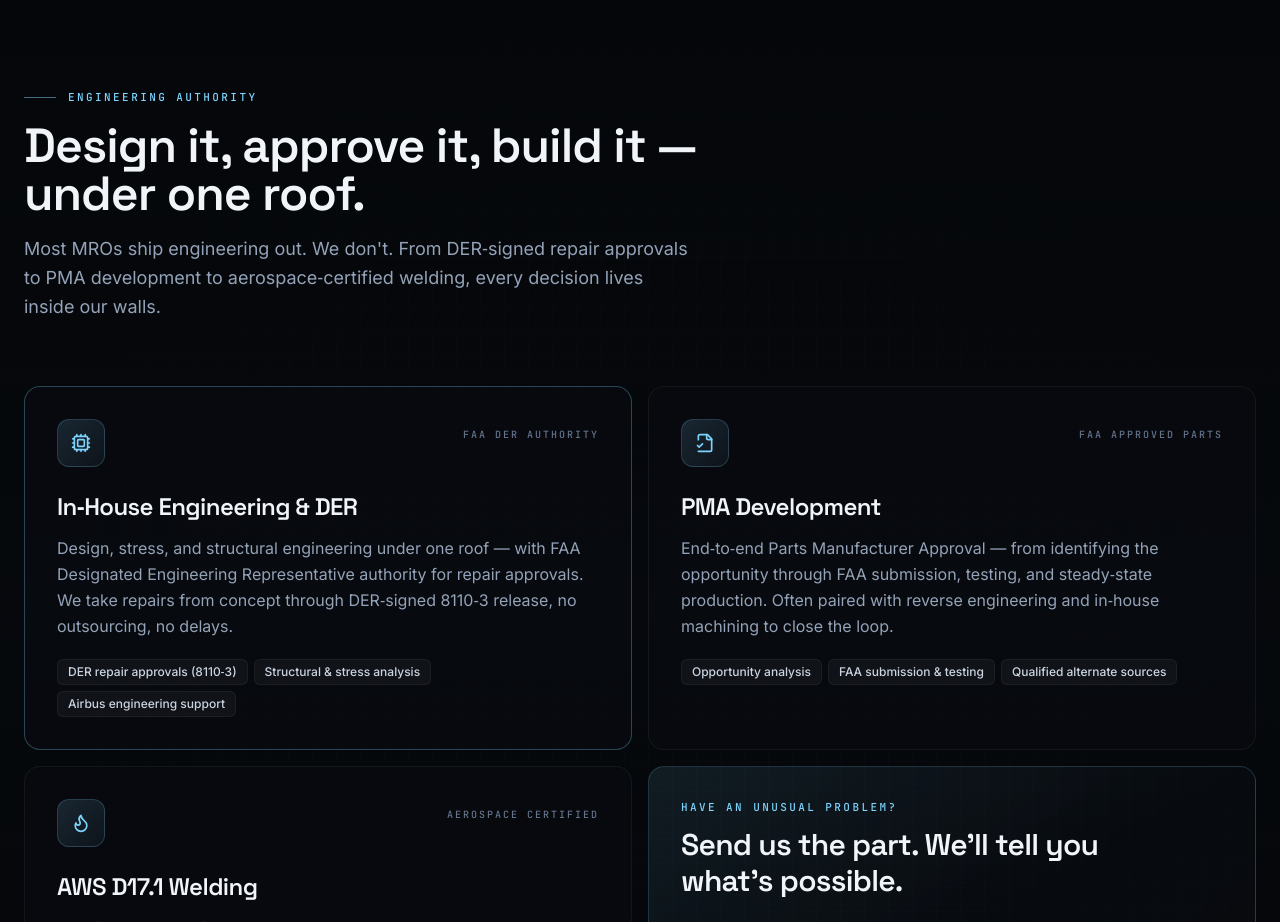
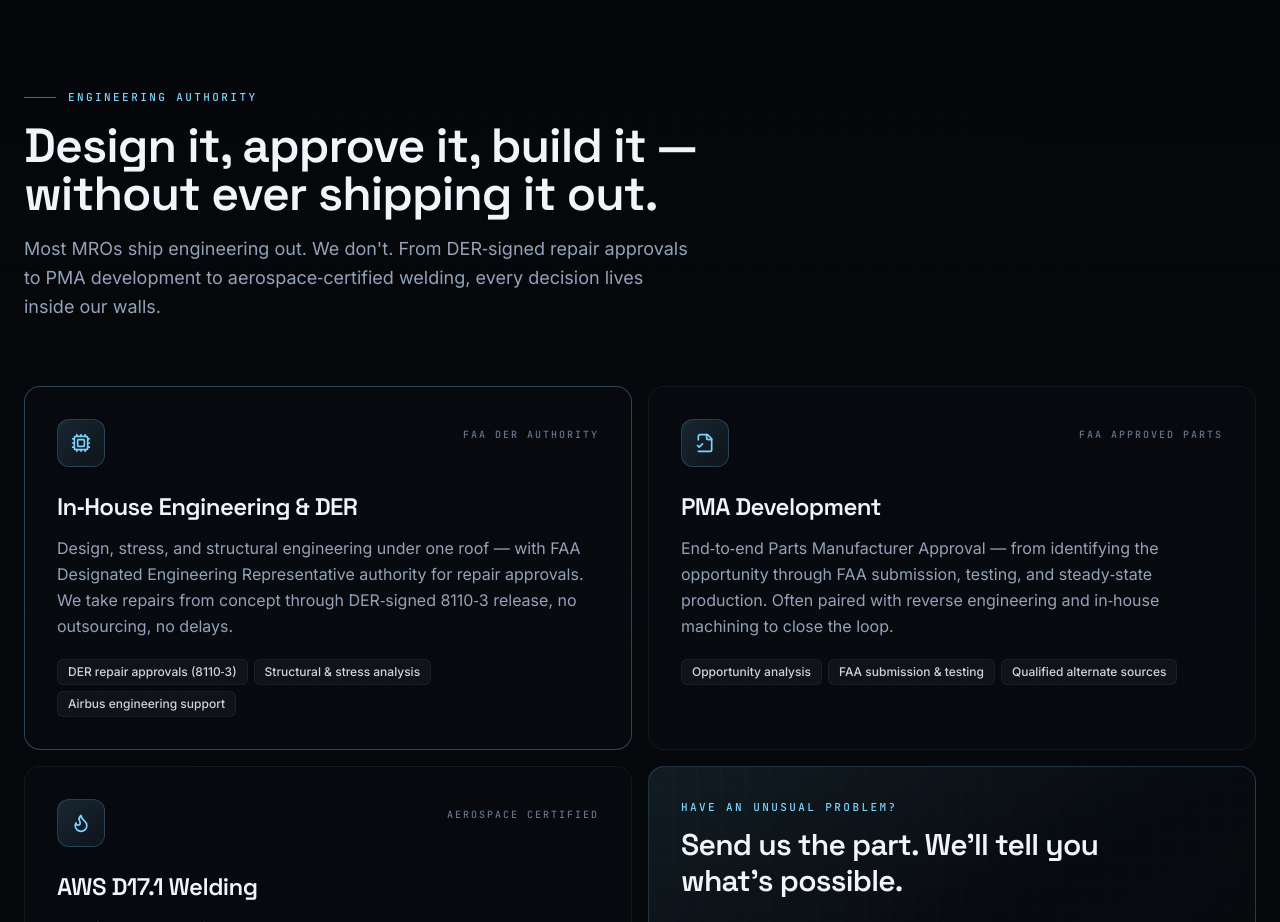
Before and after one commit to drummajon-cpu/FLG-WEB, a Next.js app: page / in a window 1280 px wide. Shown: the part 6880-7802 px from the top of the page. Built offline with nearby package versions, Linux system fonts and the light colour scheme.

Commit message:
In-House: replace duplicate 'under one roof' with 'without ever shipping it out'

```diff
--- a/components/InHouse.tsx
+++ b/components/InHouse.tsx
@@ -52,7 +52,7 @@ export default function InHouse() {
       <div className="relative max-w-7xl mx-auto px-6">
         <SectionHeader
           eyebrow="Engineering Authority"
-          title="Design it, approve it, build it — under one roof."
+          title="Design it, approve it, build it — without ever shipping it out."
           description="Most MROs ship engineering out. We don't. From DER‑signed repair approvals to PMA development to aerospace‑certified welding, every decision lives inside our walls."
         />
 
```
